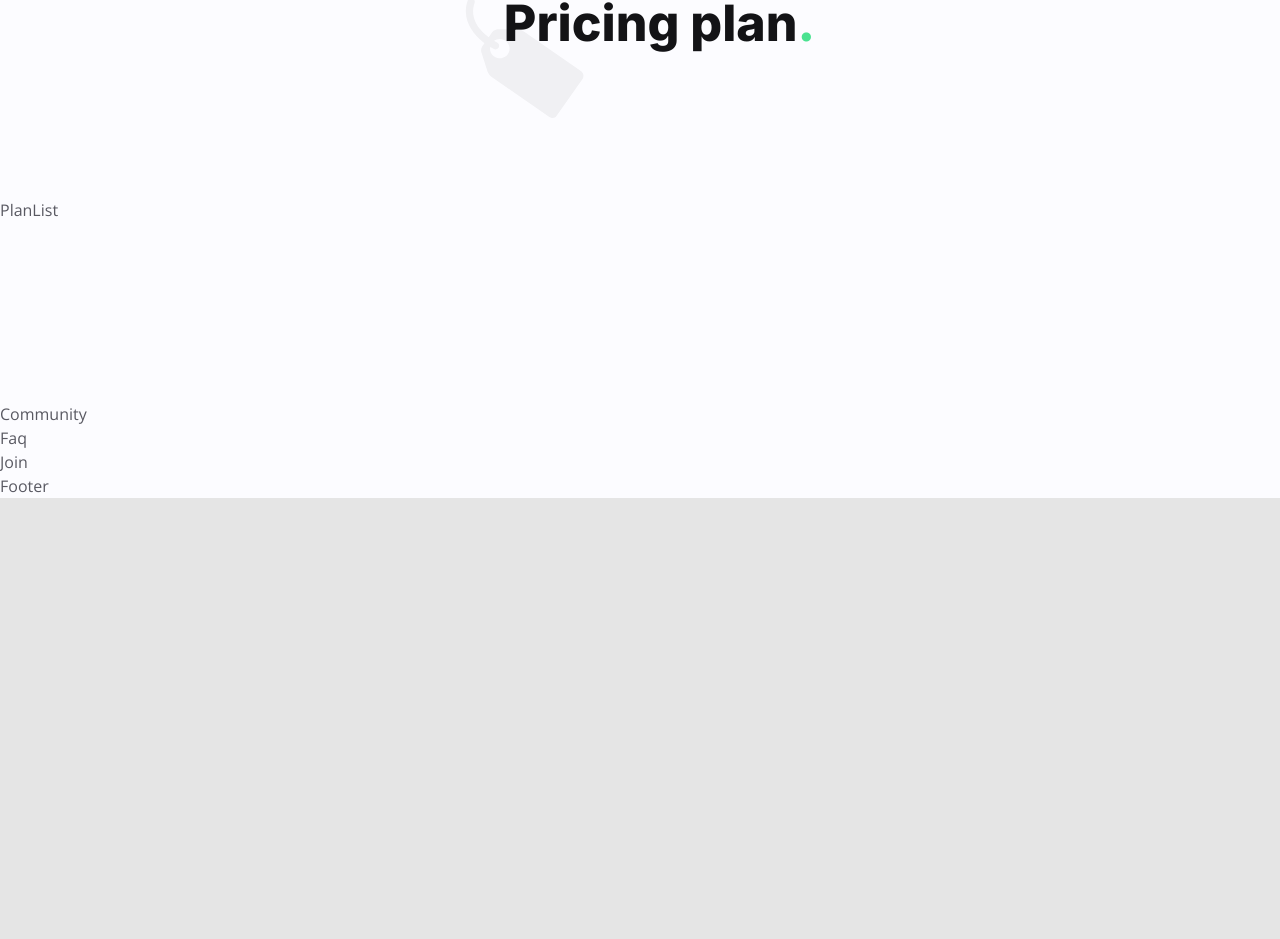
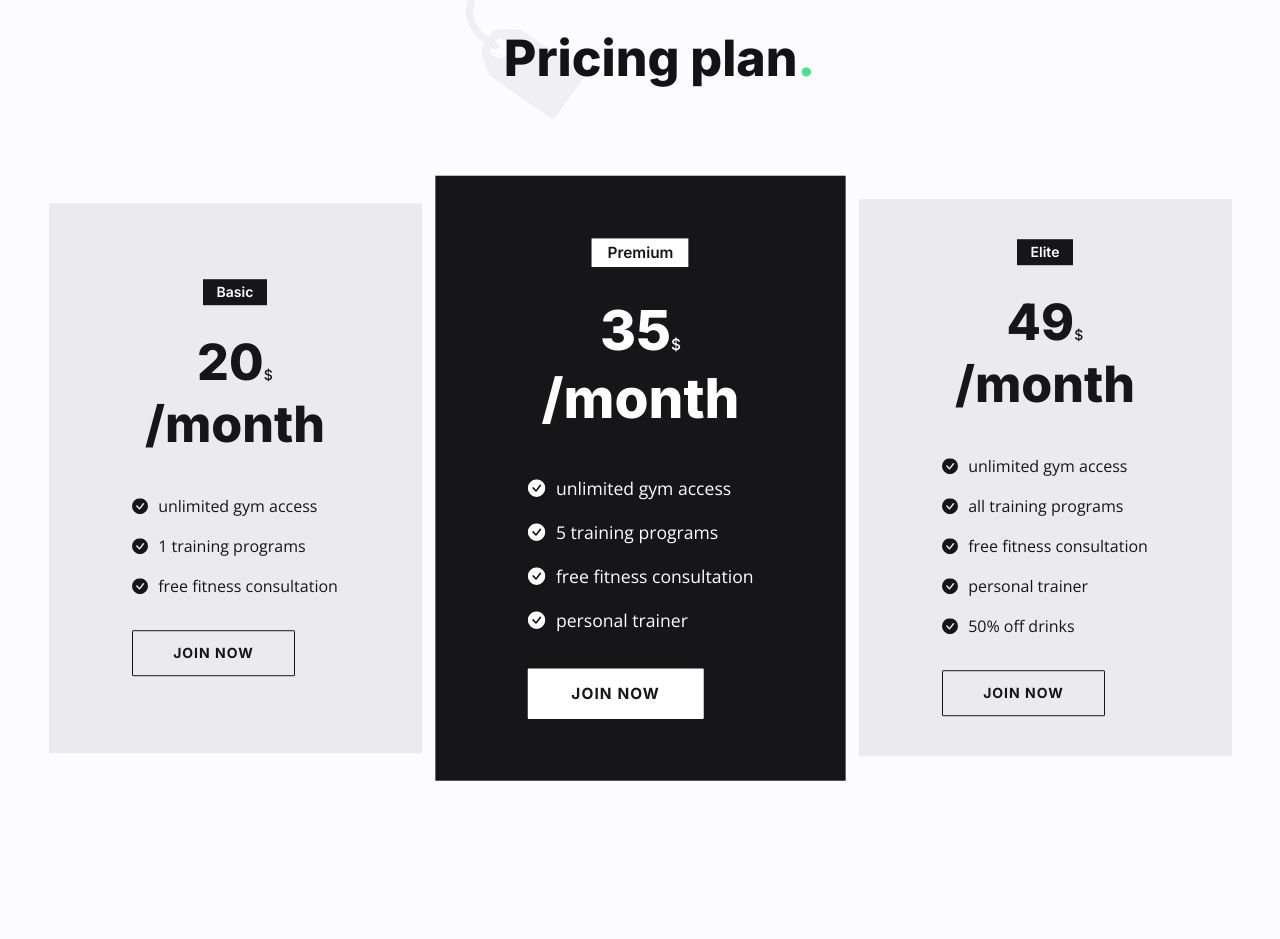
Before and after one commit to abdulkareemm/gym-website, a React (Create React App) app: page / in a window 1280 px wide. Shown: the part 2258-3197 px from the top of the page. Before the commit the page ends 2756 px from the top, so only its background shows below. Built offline with nearby package versions, Linux system fonts and the light colour scheme; the HTML template or start-up script is replaced by a standard one.

Commit message:
Pricing component

```diff
--- a/src/components/PlanList.jsx
+++ b/src/components/PlanList.jsx
@@ -1,7 +1,80 @@
-import React from 'react';
+import React, { useState } from "react";
 
-const PlanList = () => {
-  return <div>PlanList</div>;
+// import icons
+import { BsCheckCircleFill } from "react-icons/bs";
+
+const PlanList = ({ plans }) => {
+  const [index, setIndex] = useState(1);
+  return (
+    <div
+      className="flex flex-col lg:flex-row items-center justify-center max-w-[1280px] mx-auto gap-y-4"
+      data-aos="fade-up"
+      data-aos-offset="200"
+      data-aos-delay="600"
+    >
+      {plans.map((plan, ind) => {
+        const { name, price, list, dely } = plan;
+        return (
+          <div
+            key={ind}
+            className="w-full md:max-w-[620px] lg:max-w-[405px] rounded-sm px-4 lg:min-h-[550px]"
+          >
+            <div
+              className={`${
+                ind === index
+                  ? "bg-neutral-500 text-white md:scale-110"
+                  : "bg-neutral-400/10 text-neutral-500"
+              } flex justify-center items-center py-[40px] px-[30px] lg:min-h-[550px] transition-all duration-100`}
+              onClick={() => setIndex(ind)}
+            >
+              <div className="flex flex-row lg:flex-col gap-x-8 gap-y-8 lg:gap-x-0 items-center">
+                <div>
+                  <div
+                    className={`${
+                      ind === index
+                        ? "bg-white text-neutral-500"
+                        : "bg-neutral-500 text-white"
+                    } h-[26px] font-primary text-sm font-semibold  mx-auto w-min px-[14px] flex items-center justify-center mb-8`}
+                  >
+                    {name}
+                  </div>
+                  <div className="text-[40px] lg:text-[50px] font-primary font-extrabold text-center flex flex-col items-center justify-center">
+                    <div className="leading-none">
+                      <span className="tracking-[0.1px]">{price}</span>
+                      <span className="text-sm font-medium">$</span>
+                    </div>
+                    <span>/month</span>
+                  </div>
+                </div>
+                <div>
+                  <ul className="flex flex-col gap-y-4 mb-8">
+                    {list.map((item, ind) => {
+                      const { name } = item;
+                      return (
+                        <li className="flex items-center gap-x-[10px]">
+                          <BsCheckCircleFill />
+                          <div>{name}</div>
+                        </li>
+                      );
+                    })}
+                  </ul>
+                  <button
+                    className={`${
+                      ind === index
+                        ? "text-neutral-500 bg-white"
+                        : "border border-neutral-500"
+                    } btn btn-lg rounded-[1px] lg:max-auto`}
+                  >
+                    Join now
+                  </button>
+                </div>
+              </div>
+            </div>
+          </div>
+        );
+      })}
+    </div>
+  );
 };
 
 export default PlanList;
--- a/src/components/Pricing.jsx
+++ b/src/components/Pricing.jsx
@@ -10,18 +10,18 @@
 
   const {icon,plans,title} =pricing
   return (
-    <section className="section">
+    <section className="section" >
       {/* section title */}
 
-      <div className="section-title-group mx-auto sm:flex sm:items-start">
-        <img src={icon} alt="pricing icon" className="" />
+      <div className="section-title-group max-h-[540px] mx-auto px-4 lg:px-0 " data-aos="fade-up" data-aos-offset="200" data-aos-delay="200">
+        <img src={icon} alt="pricing icon" />
         <h2 className="h2 section-title">
           {title}
           <span className="text-primary-200">.</span>
         </h2>
       </div>
       <div>
-        <PlanList />
+        <PlanList plans={plans}/>
       </div>
     </section>
   );
```
